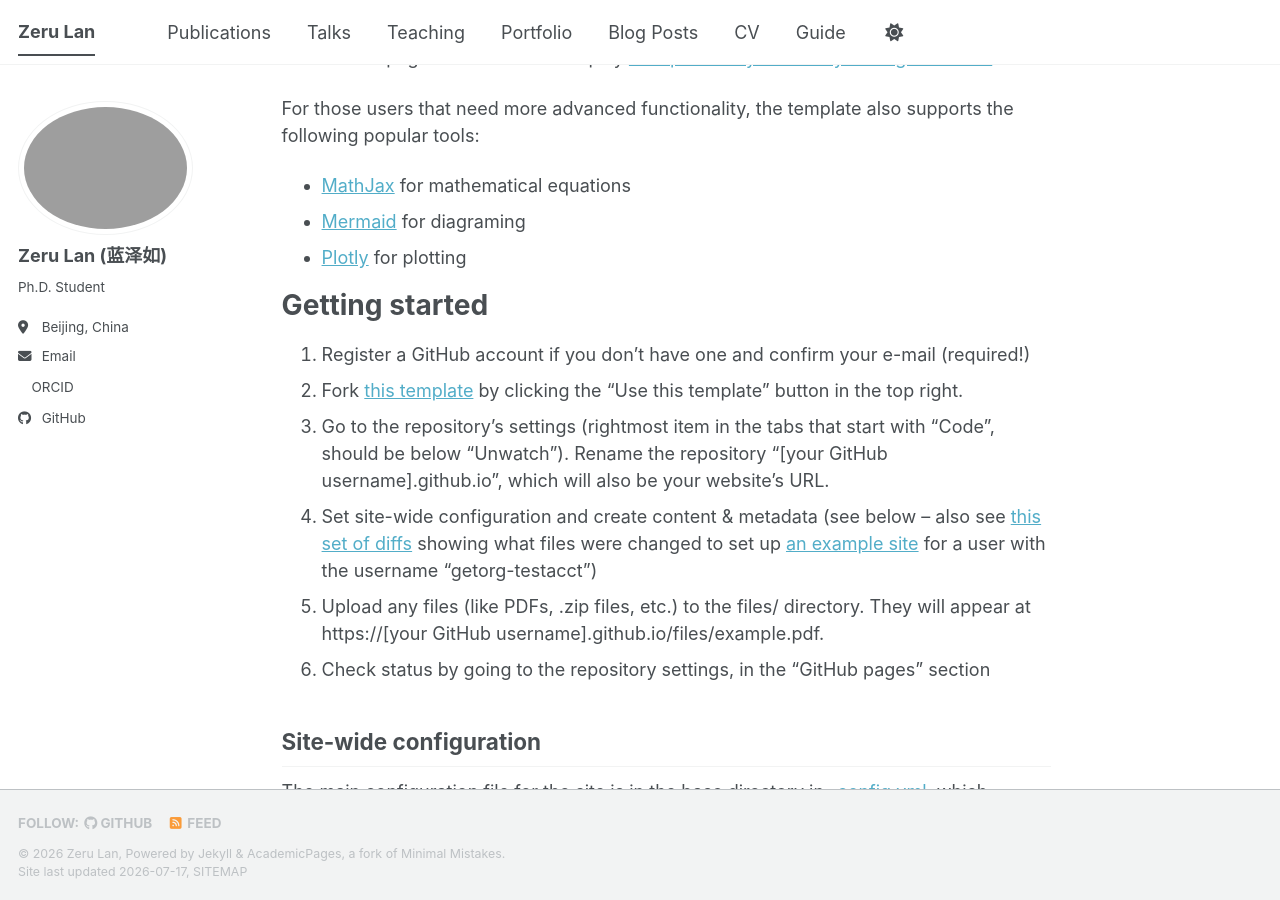
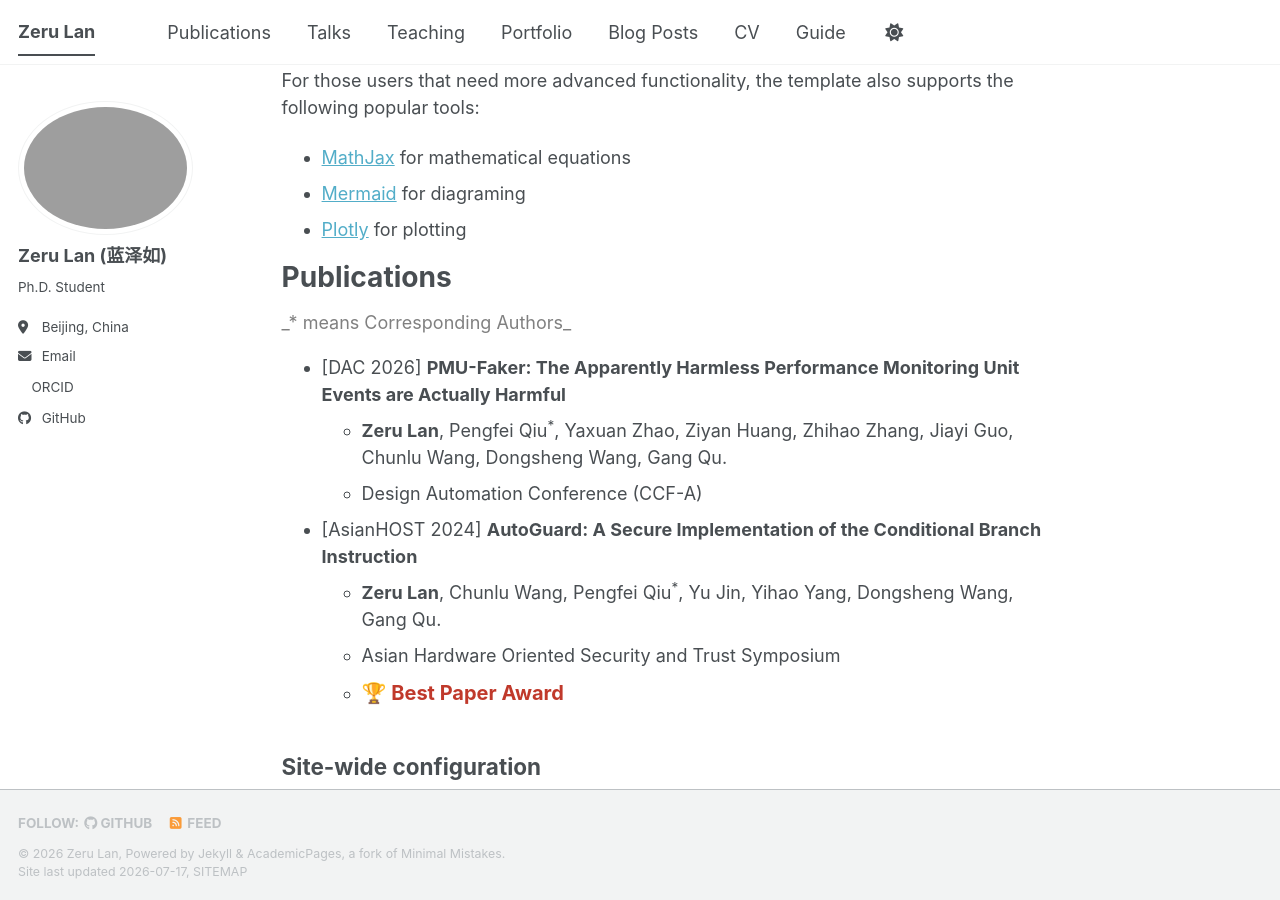
Before and after one commit to LanZeru/LanZeru.github.io, a Jekyll site: the page built from _pages/about.md, in a window 1280 px wide and 900 px high, scrolled down 947 px. Built offline with Jekyll 4.4.1, drawn with Linux system fonts in a browser that asks for light colours; a style sheet for code colours, icons or effects is not loaded; some of the changed text lies outside the part shown.

Commit message:
Update about.md

```diff
--- a/_pages/about.md
+++ b/_pages/about.md
@@ -1,6 +1,6 @@
 ---
 permalink: /
-title: "Academic Pages is a ready-to-fork GitHub Pages template for academic personal websites"
+title: "About Me"
 author_profile: true
 redirect_from:
   - /about/
@@ -11,7 +11,7 @@ This is the front page of a website that is powered by the [Academic Pages templ
 
  You can fork [this template](https://github.com/academicpages/academicpages.github.io) right now, modify the configuration and Markdown files, add your own PDFs and other content, and have your own site for free, with no ads!
 
-A data-driven personal website
+Research Interests
 ======
 Like many other Jekyll-based GitHub Pages templates, Academic Pages makes you separate the website's content from its form. The content & metadata of your website are in structured Markdown files, while various other files constitute the theme, specifying how to transform that content & metadata into HTML pages. You keep these various Markdown (.md), YAML (.yml), HTML, and CSS files in a public GitHub repository. Each time you commit and push an update to the repository, the [GitHub pages](https://pages.github.com/) service creates static HTML pages based on these files, which are hosted on GitHub's servers free of charge.
 
@@ -22,14 +22,18 @@ For those users that need more advanced functionality, the template also support
 - [Mermaid](https://mermaid.js.org/) for diagraming
 - [Plotly](https://plotly.com/javascript/) for plotting
 
-Getting started
+Publications
 ======
-1. Register a GitHub account if you don't have one and confirm your e-mail (required!)
-1. Fork [this template](https://github.com/academicpages/academicpages.github.io) by clicking the "Use this template" button in the top right.
-1. Go to the repository's settings (rightmost item in the tabs that start with "Code", should be below "Unwatch"). Rename the repository "[your GitHub username].github.io", which will also be your website's URL.
-1. Set site-wide configuration and create content & metadata (see below -- also see [this set of diffs](https://archive.is/3TPas) showing what files were changed to set up [an example site](https://getorg-testacct.github.io) for a user with the username "getorg-testacct")
-1. Upload any files (like PDFs, .zip files, etc.) to the files/ directory. They will appear at https://[your GitHub username].github.io/files/example.pdf.
-1. Check status by going to the repository settings, in the "GitHub pages" section
+<font color=Grey>_* means Corresponding Authors_</font>
+- [DAC 2026] **PMU-Faker: The Apparently Harmless Performance Monitoring Unit Events are Actually Harmful**
+  - **Zeru Lan**, Pengfei Qiu<sup>*</sup>, Yaxuan Zhao, Ziyan Huang, Zhihao Zhang, Jiayi Guo, Chunlu Wang, Dongsheng Wang, Gang Qu.
+  - Design Automation Conference (CCF-A)
+- [AsianHOST 2024] **AutoGuard: A Secure Implementation of the  Conditional Branch Instruction**
+  - **Zeru Lan**, Chunlu Wang, Pengfei Qiu<sup>*</sup>, Yu Jin, Yihao Yang, Dongsheng Wang, Gang Qu.
+  - Asian Hardware Oriented Security and Trust Symposium
+  - <span style="color:#c0392b;font-size:20px;"><strong>🏆 Best Paper Award</strong></span>
+
+
 
 Site-wide configuration
 ------
```
